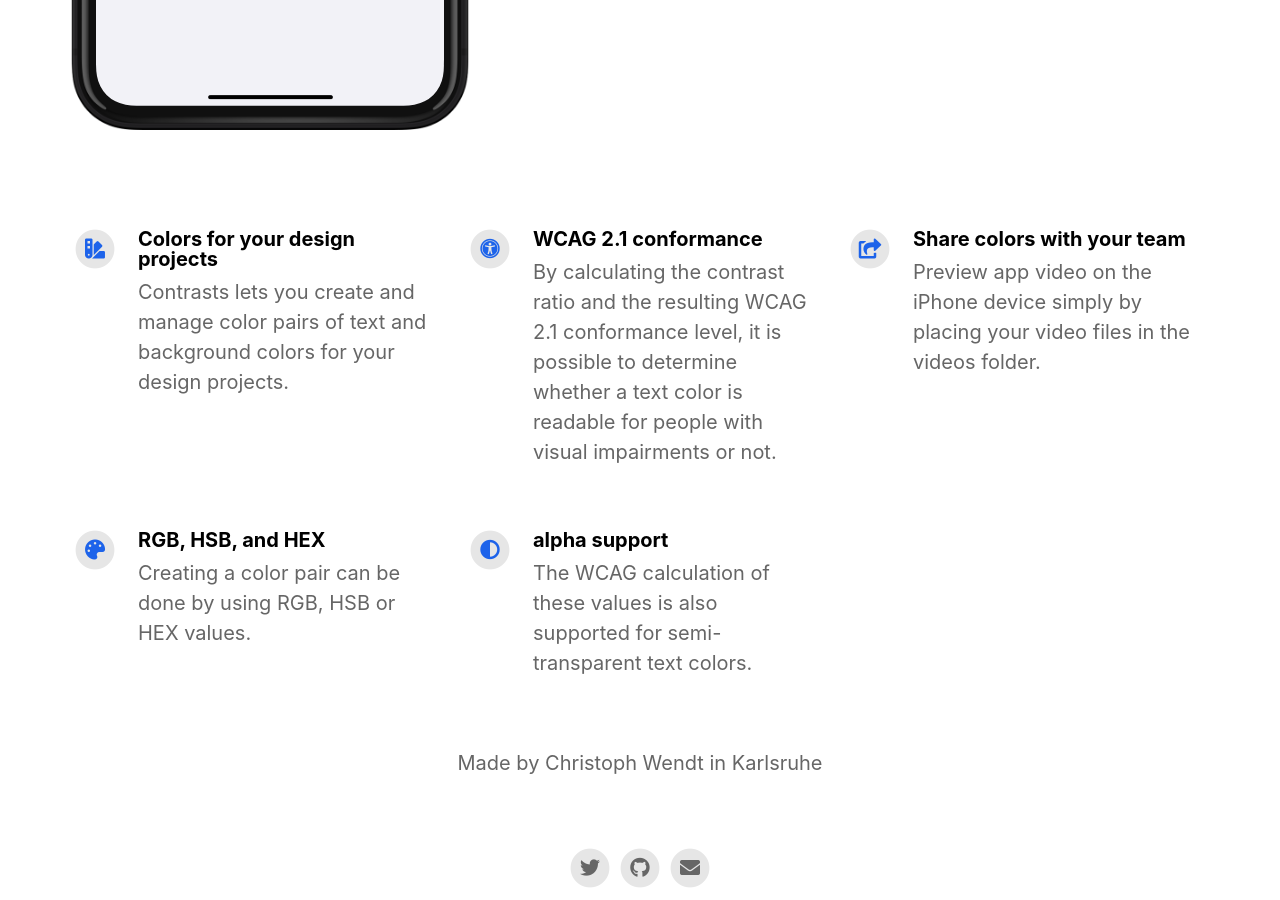
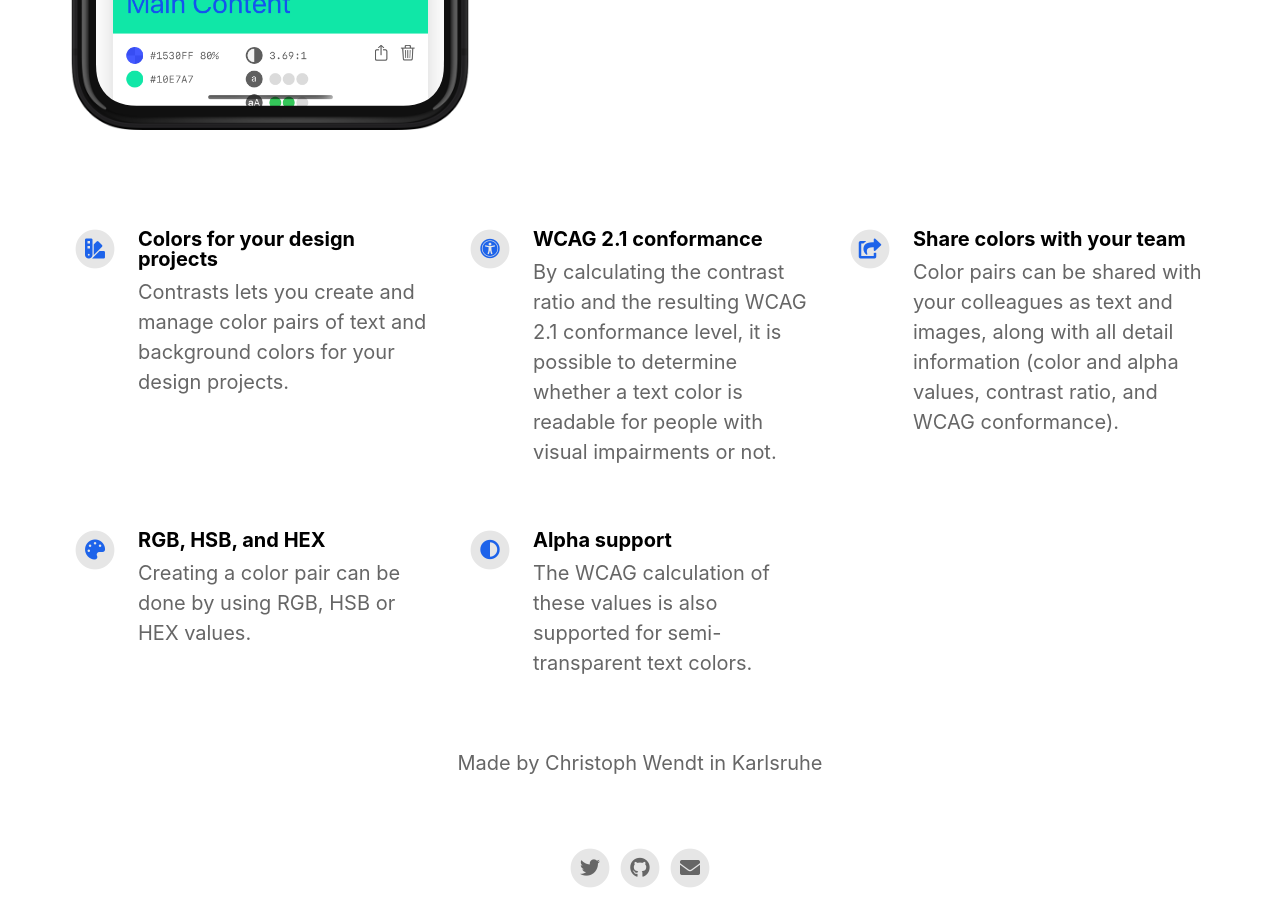
Before and after one commit to chrs1885/chrs1885.github.io, a Jekyll site: the page built from index.html, in a window 1280 px wide and 900 px high, scrolled down 855 px. Built offline with Jekyll 4.4.1, drawn with Linux system fonts in a browser that asks for light colours; nearby versions of some CDN libraries.

```diff
--- a/_config.yml
+++ b/_config.yml
@@ -43,14 +43,14 @@ features                                  :
     fontawesome_icon_name                 : universal-access
 
   - title                                 : Share colors with your team
-    description                           : Preview app video on the iPhone device simply by placing your video files in the videos folder.
+    description                           : Color pairs can be shared with your colleagues as text and images, along with all detail information (color and alpha values, contrast ratio, and WCAG conformance).
     fontawesome_icon_name                 : share-square
 
   - title                                 : RGB, HSB, and HEX
     description                           : Creating a color pair can be done by using RGB, HSB or HEX values.
     fontawesome_icon_name                 : palette
 
-  - title                                 : alpha support
+  - title                                 : Alpha support
     description                           : The WCAG calculation of these values is also supported for semi-transparent text colors.
     fontawesome_icon_name                 : adjust
 
@@ -118,7 +118,7 @@ exclude:
 
 collections:
   pages:
-    output: true
+    output: false
     permalink: /:path/
 
 # Markdown rendering
```
Also changed, not shown: assets/screenshot/iPhone 11 Pro Max-02_detail_view.png (deleted), assets/screenshot/iPhone 11 Pro Max-03_change_background_color_rgb.png (deleted), assets/screenshot/iPhone 11 Pro Max-04_change_text_color_hsb.png (deleted), assets/screenshot/iPhone 11 Pro Max-05_settings.png (deleted).
